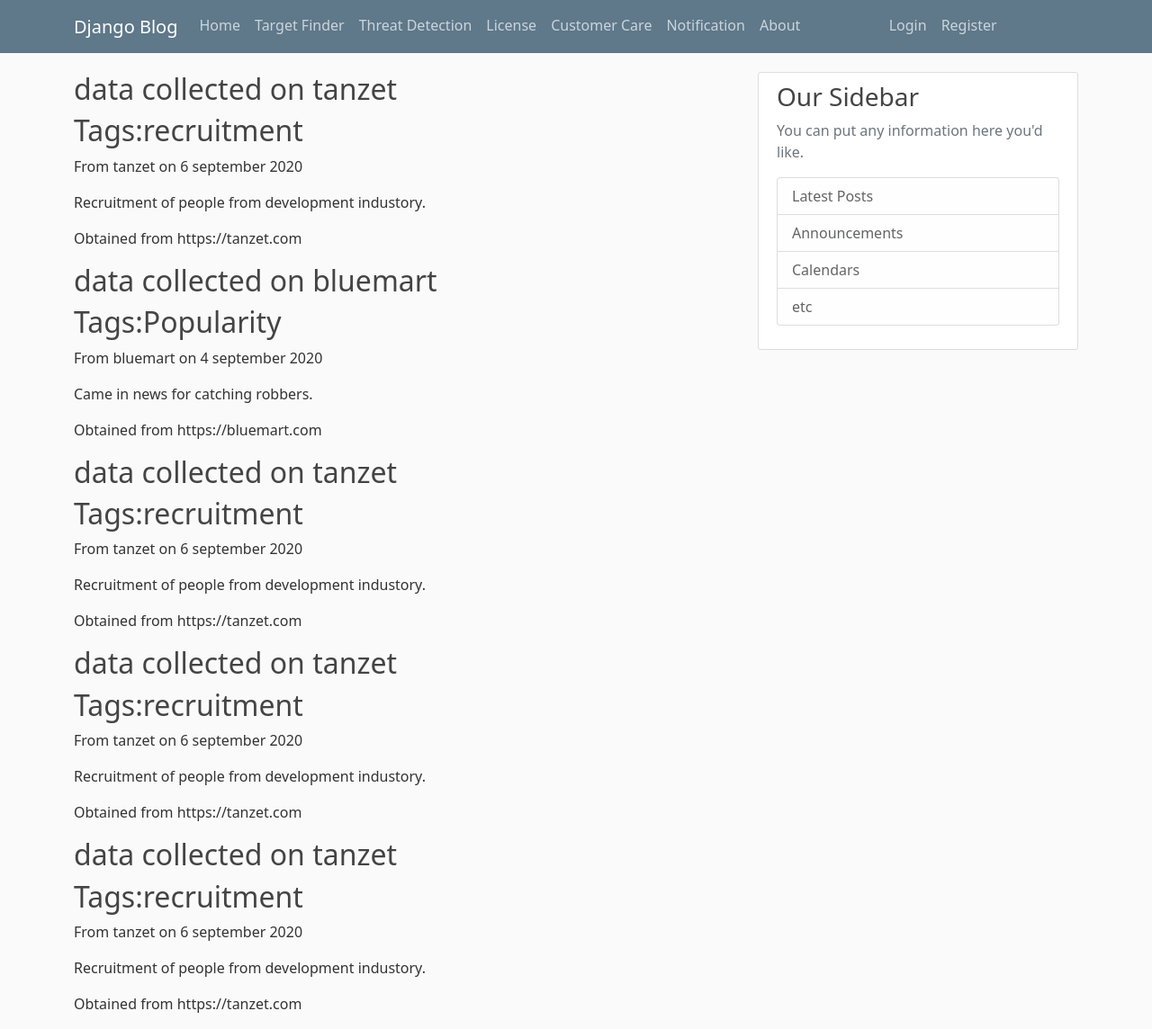
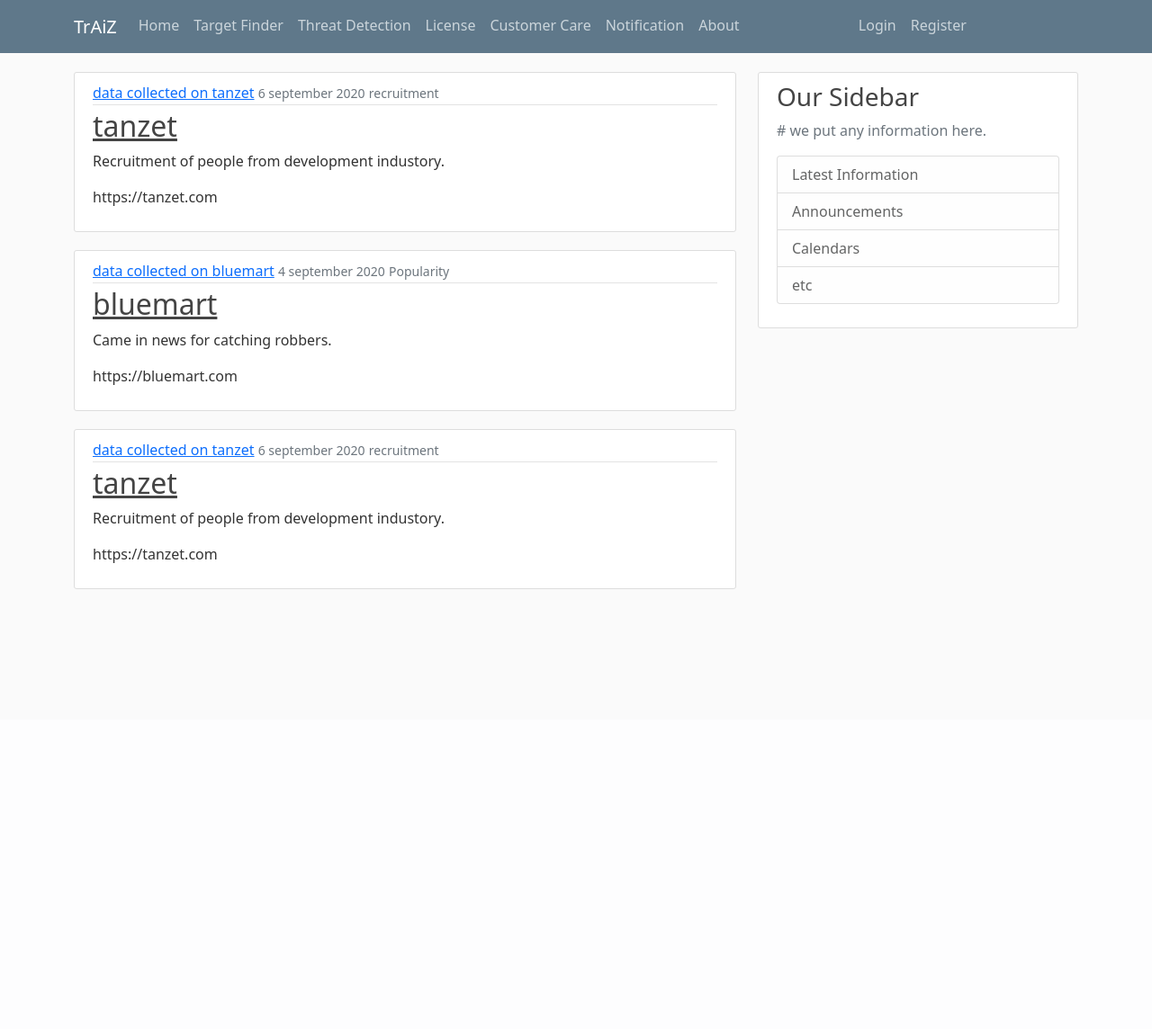
Before and after one commit to arjhunmohanarangam/AItalent, a Django app: page /notification/ in a window 1280 px wide. Shown: the whole page at 90% size. After the commit the page ends 655 px from the top, so only its background shows below. Run offline with Django 3.2, Linux system fonts and the light colour scheme; some libraries are stand-ins or nearby versions.

Commit message:
New changes

```diff
--- a/traiz/blog/templates/blog/base.html
+++ b/traiz/blog/templates/blog/base.html
@@ -20,10 +20,7 @@
         <header class="site-header">
             <nav class="navbar navbar-expand-md navbar-dark bg-steel fixed-top">
                 <div class="container">
-                    <a class="navbar-brand mr-4" href="/">Django Blog</a>
-                    <button class="navbar-toggler" type="button" data-toggle="collapse" data-target="#navbarToggle" aria-controls="navbarToggle" aria-expanded="false" aria-label="Toggle navigation">
-                        <span class="navbar-toggler-icon"></span>
-                    </button>
+                    <a class="navbar-brand mr-4">TrAiZ</a>
                     <div class="collapse navbar-collapse" id="navbarToggle">
                         <div class="active">
                             <div class="navbar-nav mr-auto">
@@ -53,9 +50,9 @@
                 <div class="col-md-4">
                     <div class="content-section">
                         <h3>Our Sidebar</h3>
-                        <p class='text-muted'>You can put any information here you'd like.
+                        <p class='text-muted'># we put any information here.
                             <ul class="list-group">
-                                <li class="list-group-item list-group-item-light">Latest Posts</li>
+                                <li class="list-group-item list-group-item-light">Latest Information</li>
                                 <li class="list-group-item list-group-item-light">Announcements</li>
                                 <li class="list-group-item list-group-item-light">Calendars</li>
                                 <li class="list-group-item list-group-item-light">etc</li>
--- a/traiz/blog/templates/blog/notification.html
+++ b/traiz/blog/templates/blog/notification.html
@@ -1,10 +1,17 @@
 {% extends "blog/base.html"%}
 {% block content %}
         {% for signal in signals %}
-                <h2>{{ signal.Title }}</h2>
-                <h2>Tags:{{ signal.Tag}}</h2>
-                <p> From {{ signal.Company_name}} on {{signal.Date}}</p>
-                <p> {{ signal.Content }}</p>
-                <p> Obtained from {{signal.Link}}</p>
+            <article class="media content-section">
+                <div class="media-body">
+                    <div class="article-metadata">
+                        <a class="mr-2" href="#">{{ signal.Title }}</a>
+                        <small class="text-muted">{{ signal.Date }}</small>
+                        <small class="text-muted">{{ signal.Tag }}</small>
+                    </div>
+                    <h2><a class="article-title" href="#">{{ signal.Company_name }}</a></h2>
+                    <p class="article-content">{{  signal.Content }}</p>
+                    <p class="article-content">{{  signal.Link }}</p>
+                </div>
+            </article>
         {% endfor %}
 {% endblock %}
--- a/traiz/blog/views.py
+++ b/traiz/blog/views.py
@@ -27,23 +27,7 @@ data_generated=[
 'Date':'6 september 2020',
 'Content':'Recruitment of people from development industory.',
 'Link':'https://tanzet.com'
-},
-{
-'Company_name':'tanzet ',
-'Title':'data collected on tanzet',
-'Tag':'recruitment',
-'Date':'6 september 2020',
-'Content':'Recruitment of people from development industory.',
-'Link':'https://tanzet.com'
-},
-{
-'Company_name':'tanzet ',
-'Title':'data collected on tanzet',
-'Tag':'recruitment',
-'Date':'6 september 2020',
-'Content':'Recruitment of people from development industory.',
-'Link':'https://tanzet.com'
-},
+}
 ]
 
 def dash_board(request):
```
Also changed, not shown: traiz/blog/templates/blog/SONEAN-Logo-177000.png (added), traiz/blog/templates/blog/logo.png (added), 3 other files.
